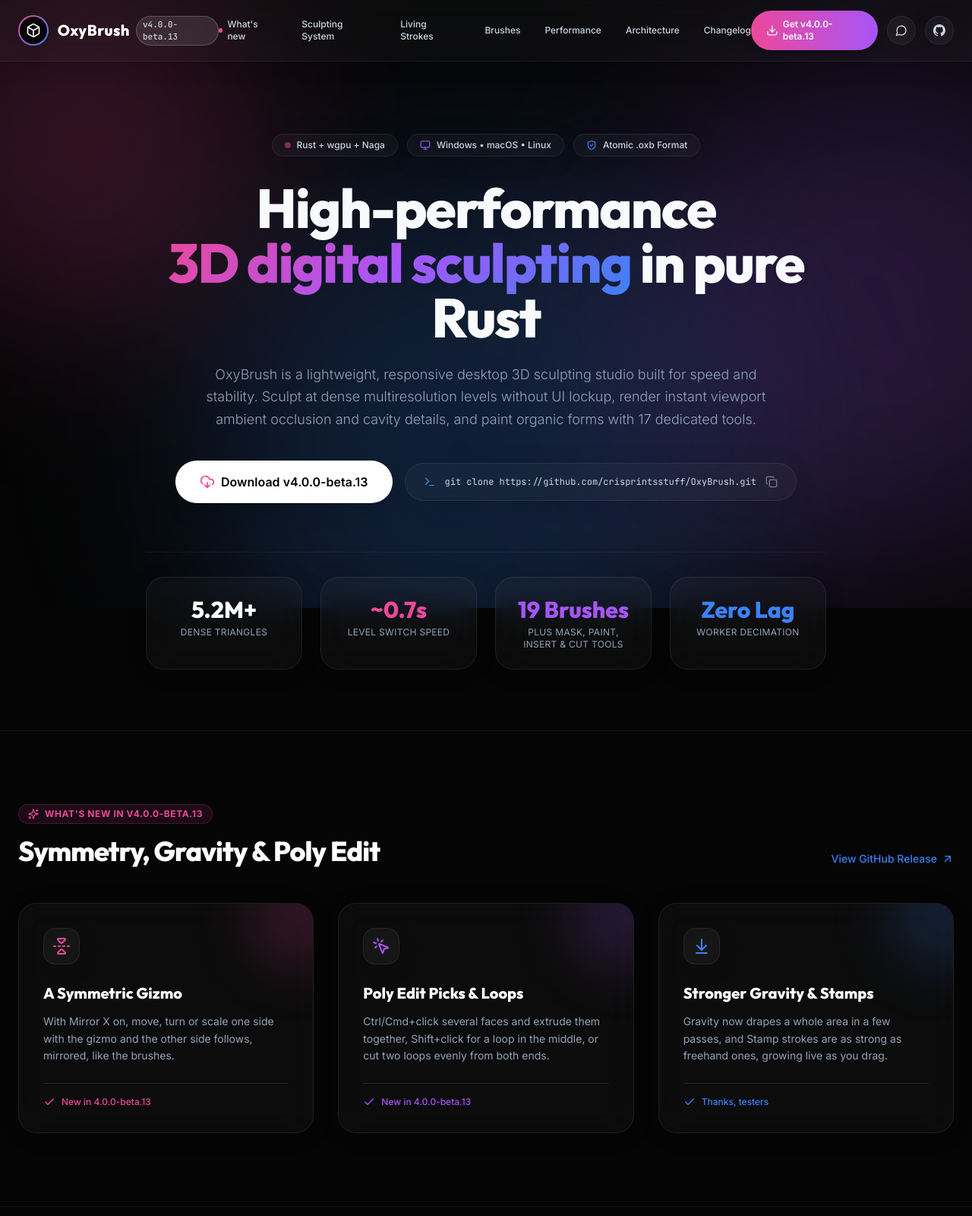
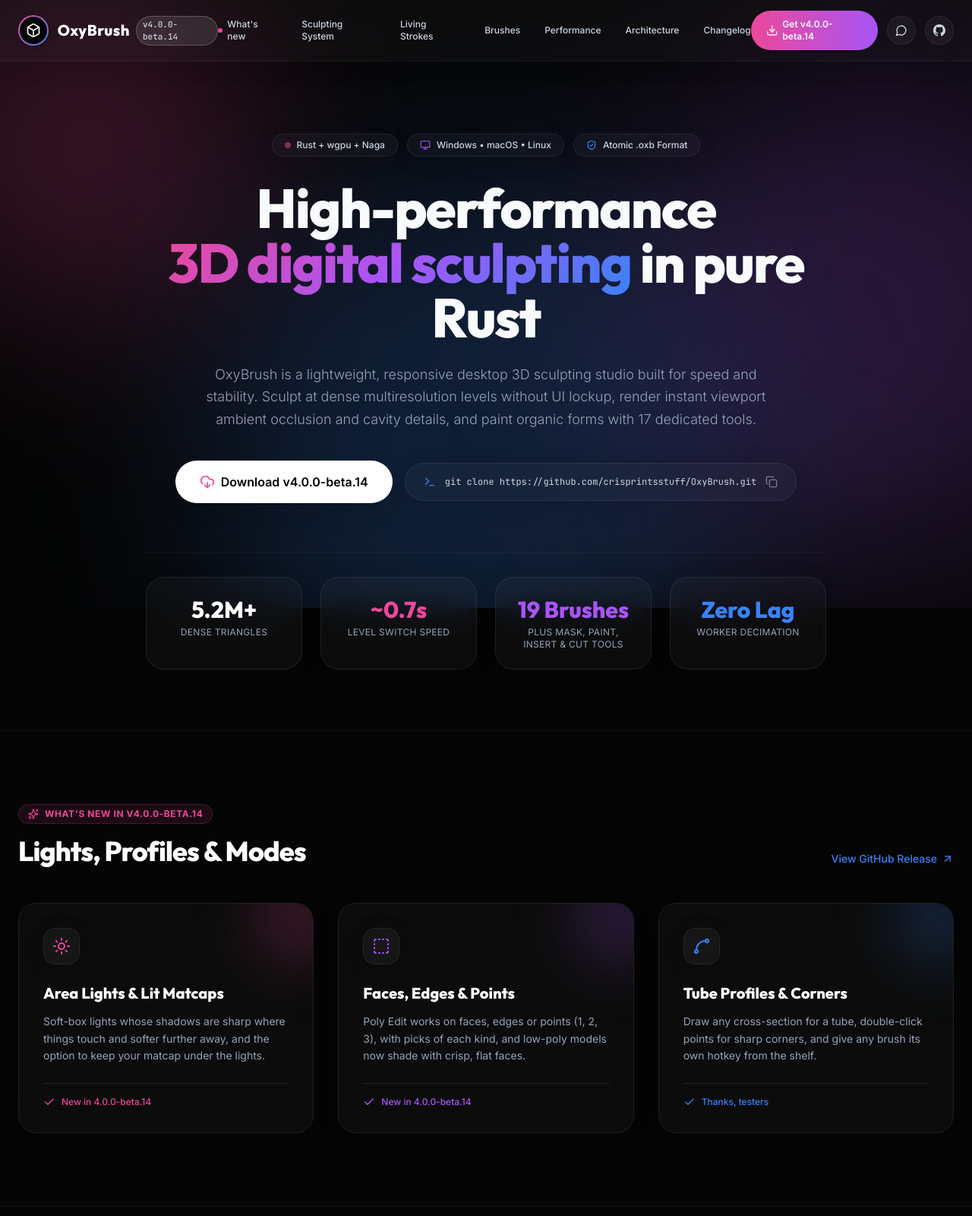
Before and after one commit to crisprintsstuff/OxyBrush, a plain HTML site: page index.html in a window 1280 px wide. Shown: the top 1600 px of the page at 76% size. Drawn offline with nearby package versions, Linux system fonts and the light colour scheme; no server answers.

Commit message:
Release 4.0.0-beta.14: area lights, tube profiles, Poly Edit modes
Bump the workspace to 4.0.0-beta.14 and update everything a release
touches, as for beta.13:

- docs/releases/v4.0.0-beta.14.md (the GitHub release notes), with the
  two new project sections (TUBC, TUBP) and the new lighting settings
  line, and what older versions do with them;
- CHANGELOG heading, README badge and roadmap row, ROADMAP status and
  "Last updated", PLANNED_FEATURES, TESTING_GUIDE (what to try in this
  beta), the Flatpak metainfo <release> entry;
- index.html: version, download links, the three What's New cards
  (lights, Poly Edit modes and flat low-poly shading, tube profiles and
  brush hotkeys) and the changelog card.

Co-Authored-By: Claude Opus 5.5 <noreply@anthropic.com>
Claude-Session: https://claude.ai/code/session_01GEttLK8THCkZ7KHELbSp7g
Signed-off-by: Claude <noreply@anthropic.com>

```diff
--- a/index.html
+++ b/index.html
@@ -138,7 +138,7 @@
         </div>
         <div class="flex items-center gap-2">
           <span class="font-display font-bold text-xl tracking-wide text-white">OxyBrush</span>
-          <span class="text-[11px] font-mono px-2 py-0.5 rounded-full bg-white/10 border border-white/20 text-slate-300 font-medium" data-latest-version>v4.0.0-beta.13</span>
+          <span class="text-[11px] font-mono px-2 py-0.5 rounded-full bg-white/10 border border-white/20 text-slate-300 font-medium" data-latest-version>v4.0.0-beta.14</span>
         </div>
       </a>
 
@@ -160,7 +160,7 @@
       <div class="flex items-center gap-3">
         <a href="#downloads" class="px-5 py-2.5 rounded-full bg-gradient-to-r from-oxy-pink to-oxy-purple hover:opacity-90 text-white font-semibold text-xs transition-all flex items-center gap-1.5 shadow-lg">
           <i data-lucide="download" class="w-4 h-4"></i>
-          <span data-latest-version data-short>Get v4.0.0-beta.13</span>
+          <span data-latest-version data-short>Get v4.0.0-beta.14</span>
         </a>
         <a href="https://discord.gg/Vfm7Km7xvG" target="_blank" rel="noopener noreferrer" class="p-2.5 rounded-full glass hover:bg-white/10 text-slate-300 hover:text-white transition-all group" title="Join the OxyBrush Discord" aria-label="OxyBrush community on Discord">
           <svg class="w-4 h-4 group-hover:scale-110 transition-transform" viewBox="0 0 24 24" fill="none" stroke="currentColor" stroke-width="2" stroke-linecap="round" stroke-linejoin="round" aria-hidden="true"><path d="M7.9 20A9 9 0 1 0 4 16.1L2 22Z"></path></svg>
@@ -207,7 +207,7 @@
         <div class="flex flex-wrap items-center justify-center gap-4 mb-16">
           <a href="#downloads" class="px-8 py-4 rounded-full bg-white hover:bg-slate-200 text-black font-semibold transition-all flex items-center gap-2 shadow-xl hover:shadow-2xl hover:-translate-y-1">
             <i data-lucide="download-cloud" class="w-5 h-5 text-oxy-pink"></i>
-            <span>Download <span data-latest-version>v4.0.0-beta.13</span></span>
+            <span>Download <span data-latest-version>v4.0.0-beta.14</span></span>
           </a>
           <button type="button" onclick="copyCommand('git clone https://github.com/crisprintsstuff/OxyBrush.git')" aria-label="Copy command: git clone https://github.com/crisprintsstuff/OxyBrush.git" class="px-6 py-4 rounded-full glass hover:bg-white/10 text-slate-300 hover:text-white font-mono text-xs transition-all flex items-center gap-3">
             <i data-lucide="terminal" class="w-4 h-4 text-oxy-blue"></i>
@@ -247,11 +247,11 @@
           <div>
             <div class="inline-flex items-center gap-2 px-3 py-1 rounded-full bg-oxy-pink/10 border border-oxy-pink/20 text-oxy-pink text-xs font-bold uppercase tracking-wider mb-4">
               <i data-lucide="sparkles" class="w-3.5 h-3.5"></i>
-              What's New in v4.0.0-beta.13
+              What's New in v4.0.0-beta.14
             </div>
-            <h2 class="text-4xl font-display font-extrabold text-white tracking-tight">Symmetry, Gravity &amp; Poly Edit</h2>
+            <h2 class="text-4xl font-display font-extrabold text-white tracking-tight">Lights, Profiles &amp; Modes</h2>
           </div>
-          <a data-release-link href="https://github.com/crisprintsstuff/OxyBrush/releases/tag/v4.0.0-beta.13" target="_blank" rel="noopener noreferrer" class="text-sm font-medium text-oxy-blue hover:text-oxy-pink transition-colors flex items-center gap-1.5 self-start md:self-end">
+          <a data-release-link href="https://github.com/crisprintsstuff/OxyBrush/releases/tag/v4.0.0-beta.14" target="_blank" rel="noopener noreferrer" class="text-sm font-medium text-oxy-blue hover:text-oxy-pink transition-colors flex items-center gap-1.5 self-start md:self-end">
             <span>View GitHub Release</span>
             <i data-lucide="arrow-up-right" class="w-4 h-4"></i>
           </a>
@@ -263,16 +263,16 @@
             <div class="absolute -right-12 -top-12 w-32 h-32 bg-oxy-pink/20 rounded-full blur-2xl group-hover:scale-150 transition-transform duration-700"></div>
             <div class="relative z-10">
               <div class="w-12 h-12 rounded-2xl glass flex items-center justify-center text-oxy-pink mb-6">
-                <i data-lucide="flip-horizontal-2" class="w-6 h-6"></i>
+                <i data-lucide="sun" class="w-6 h-6"></i>
               </div>
-              <h3 class="text-xl font-display font-bold text-white mb-3">A Symmetric Gizmo</h3>
+              <h3 class="text-xl font-display font-bold text-white mb-3">Area Lights &amp; Lit Matcaps</h3>
               <p class="text-slate-400 text-sm leading-relaxed mb-6">
-                With Mirror X on, move, turn or scale one side with the gizmo and the other side follows, mirrored, like the brushes.
+                Soft-box lights whose shadows are sharp where things touch and softer further away, and the option to keep your matcap under the lights.
               </p>
             </div>
             <div class="pt-4 border-t border-white/10 flex items-center gap-2 text-xs text-oxy-pink font-medium relative z-10">
               <i data-lucide="check" class="w-4 h-4"></i>
-              <span>New in 4.0.0-beta.13</span>
+              <span>New in 4.0.0-beta.14</span>
             </div>
           </div>
 
@@ -280,16 +280,16 @@
             <div class="absolute -right-12 -top-12 w-32 h-32 bg-oxy-purple/20 rounded-full blur-2xl group-hover:scale-150 transition-transform duration-700"></div>
             <div class="relative z-10">
               <div class="w-12 h-12 rounded-2xl glass flex items-center justify-center text-oxy-purple mb-6">
-                <i data-lucide="mouse-pointer-click" class="w-6 h-6"></i>
+                <i data-lucide="square-dashed" class="w-6 h-6"></i>
               </div>
-              <h3 class="text-xl font-display font-bold text-white mb-3">Poly Edit Picks &amp; Loops</h3>
+              <h3 class="text-xl font-display font-bold text-white mb-3">Faces, Edges &amp; Points</h3>
               <p class="text-slate-400 text-sm leading-relaxed mb-6">
-                Ctrl/Cmd+click several faces and extrude them together, Shift+click for a loop in the middle, or cut two loops evenly from both ends.
+                Poly Edit works on faces, edges or points (1, 2, 3), with picks of each kind, and low-poly models now shade with crisp, flat faces.
               </p>
             </div>
             <div class="pt-4 border-t border-white/10 flex items-center gap-2 text-xs text-oxy-purple font-medium relative z-10">
               <i data-lucide="check" class="w-4 h-4"></i>
-              <span>New in 4.0.0-beta.13</span>
+              <span>New in 4.0.0-beta.14</span>
             </div>
           </div>
 
@@ -297,11 +297,11 @@
             <div class="absolute -right-12 -top-12 w-32 h-32 bg-oxy-blue/20 rounded-full blur-2xl group-hover:scale-150 transition-transform duration-700"></div>
             <div class="relative z-10">
               <div class="w-12 h-12 rounded-2xl glass flex items-center justify-center text-oxy-blue mb-6">
-                <i data-lucide="arrow-down-to-line" class="w-6 h-6"></i>
+                <i data-lucide="spline" class="w-6 h-6"></i>
               </div>
-              <h3 class="text-xl font-display font-bold text-white mb-3">Stronger Gravity &amp; Stamps</h3>
+              <h3 class="text-xl font-display font-bold text-white mb-3">Tube Profiles &amp; Corners</h3>
               <p class="text-slate-400 text-sm leading-relaxed mb-6">
-                Gravity now drapes a whole area in a few passes, and Stamp strokes are as strong as freehand ones, growing live as you drag.
+                Draw any cross-section for a tube, double-click points for sharp corners, and give any brush its own hotkey from the shelf.
               </p>
             </div>
             <div class="pt-4 border-t border-white/10 flex items-center gap-2 text-xs text-oxy-blue font-medium relative z-10">
@@ -570,7 +570,7 @@
 
         <div class="text-center mb-16">
           <div class="text-sm font-bold text-white uppercase tracking-widest mb-3">Get Started</div>
-          <h2 class="text-4xl md:text-5xl font-display font-extrabold text-white tracking-tight mb-4">Download OxyBrush <span data-latest-version>v4.0.0-beta.13</span></h2>
+          <h2 class="text-4xl md:text-5xl font-display font-extrabold text-white tracking-tight mb-4">Download OxyBrush <span data-latest-version>v4.0.0-beta.14</span></h2>
           <p class="text-slate-400 text-lg max-w-xl mx-auto">
             Binary releases are pre-compiled and published on GitHub Releases with SHA-256 checksums.
           </p>
@@ -591,14 +591,14 @@
               <p class="text-sm text-slate-400 mb-8">Windows 10 / 11 with DirectX 12 or Vulkan support.</p>
 
               <div class="space-y-3">
-                <a data-asset="windows-setup" href="https://github.com/crisprintsstuff/OxyBrush/releases/download/v4.0.0-beta.13/OxyBrush-4.0.0-beta.13-windows-x86_64-setup.exe" class="w-full py-4 px-6 rounded-2xl glass hover:bg-oxy-blue hover:text-white hover:border-oxy-blue text-sm font-medium text-slate-200 flex items-center justify-between transition-all">
+                <a data-asset="windows-setup" href="https://github.com/crisprintsstuff/OxyBrush/releases/download/v4.0.0-beta.14/OxyBrush-4.0.0-beta.14-windows-x86_64-setup.exe" class="w-full py-4 px-6 rounded-2xl glass hover:bg-oxy-blue hover:text-white hover:border-oxy-blue text-sm font-medium text-slate-200 flex items-center justify-between transition-all">
                   <span class="flex items-center gap-3">
                     <i data-lucide="package" class="w-4 h-4 opacity-70"></i>
                     <span>Installer (.exe)</span>
                   </span>
                   <i data-lucide="download" class="w-4 h-4"></i>
                 </a>
-                <a data-asset="windows-portable" href="https://github.com/crisprintsstuff/OxyBrush/releases/download/v4.0.0-beta.13/OxyBrush-4.0.0-beta.13-windows-x86_64-portable.zip" class="w-full py-4 px-6 rounded-2xl glass hover:bg-white/10 text-sm font-medium text-slate-300 flex items-center justify-between transition-all">
+                <a data-asset="windows-portable" href="https://github.com/crisprintsstuff/OxyBrush/releases/download/v4.0.0-beta.14/OxyBrush-4.0.0-beta.14-windows-x86_64-portable.zip" class="w-full py-4 px-6 rounded-2xl glass hover:bg-white/10 text-sm font-medium text-slate-300 flex items-center justify-between transition-all">
                   <span class="flex items-center gap-3">
                     <i data-lucide="file-archive" class="w-4 h-4 opacity-70"></i>
                     <span>Portable (.zip)</span>
@@ -622,7 +622,7 @@
               <p class="text-sm text-slate-400 mb-8">macOS 11+ running Apple Silicon (M-series) &amp; Intel.</p>
 
               <div class="space-y-3">
-                <a data-asset="macos-dmg" href="https://github.com/crisprintsstuff/OxyBrush/releases/download/v4.0.0-beta.13/OxyBrush-4.0.0-beta.13-macos-universal.dmg" class="w-full py-4 px-6 rounded-2xl glass hover:bg-oxy-purple hover:text-white hover:border-oxy-purple text-sm font-medium text-slate-200 flex items-center justify-between transition-all">
+                <a data-asset="macos-dmg" href="https://github.com/crisprintsstuff/OxyBrush/releases/download/v4.0.0-beta.14/OxyBrush-4.0.0-beta.14-macos-universal.dmg" class="w-full py-4 px-6 rounded-2xl glass hover:bg-oxy-purple hover:text-white hover:border-oxy-purple text-sm font-medium text-slate-200 flex items-center justify-between transition-all">
                   <span class="flex items-center gap-3">
                     <i data-lucide="disc" class="w-4 h-4 opacity-70"></i>
                     <span>App Image (.dmg)</span>
@@ -646,14 +646,14 @@
               <p class="text-sm text-slate-400 mb-8">Modern desktop distributions via Flatpak or standalone.</p>
 
               <div class="space-y-3">
-                <a data-asset="linux-flatpak" href="https://github.com/crisprintsstuff/OxyBrush/releases/download/v4.0.0-beta.13/OxyBrush-4.0.0-beta.13-linux-x86_64.flatpak" class="w-full py-4 px-6 rounded-2xl glass hover:bg-oxy-pink hover:text-white hover:border-oxy-pink text-sm font-medium text-slate-200 flex items-center justify-between transition-all">
+                <a data-asset="linux-flatpak" href="https://github.com/crisprintsstuff/OxyBrush/releases/download/v4.0.0-beta.14/OxyBrush-4.0.0-beta.14-linux-x86_64.flatpak" class="w-full py-4 px-6 rounded-2xl glass hover:bg-oxy-pink hover:text-white hover:border-oxy-pink text-sm font-medium text-slate-200 flex items-center justify-between transition-all">
                   <span class="flex items-center gap-3">
                     <i data-lucide="box" class="w-4 h-4 opacity-70"></i>
                     <span>Flatpak Bundle</span>
                   </span>
                   <i data-lucide="download" class="w-4 h-4"></i>
                 </a>
-                <a data-asset="linux-tarball" href="https://github.com/crisprintsstuff/OxyBrush/releases/download/v4.0.0-beta.13/OxyBrush-4.0.0-beta.13-linux-x86_64.tar.gz" class="w-full py-4 px-6 rounded-2xl glass hover:bg-white/10 text-sm font-medium text-slate-300 flex items-center justify-between transition-all">
+                <a data-asset="linux-tarball" href="https://github.com/crisprintsstuff/OxyBrush/releases/download/v4.0.0-beta.14/OxyBrush-4.0.0-beta.14-linux-x86_64.tar.gz" class="w-full py-4 px-6 rounded-2xl glass hover:bg-white/10 text-sm font-medium text-slate-300 flex items-center justify-between transition-all">
                   <span class="flex items-center gap-3">
                     <i data-lucide="file-archive" class="w-4 h-4 opacity-70"></i>
                     <span>Portable (.tar.gz)</span>
@@ -693,11 +693,11 @@
 
         <div class="space-y-6">
 
-          <!-- v4.0.0-beta.13 -->
+          <!-- v4.0.0-beta.14 -->
           <div class="rounded-3xl glass overflow-hidden border-oxy-pink/30">
             <div class="px-8 py-5 border-b border-white/5 bg-white/5 flex items-center justify-between">
               <div class="flex items-center gap-4">
-                <span class="font-display font-bold text-white text-lg">4.0.0-beta.13</span>
+                <span class="font-display font-bold text-white text-lg">4.0.0-beta.14</span>
                 <span class="text-sm text-slate-400">2026-11-15</span>
                 <span class="px-3 py-1 rounded-full bg-oxy-pink text-white text-xs font-bold uppercase tracking-wide shadow-[0_0_10px_rgba(236,72,153,0.5)]">Latest</span>
               </div>
@@ -705,15 +705,15 @@
             <div class="p-8 text-sm text-slate-300 space-y-6 leading-relaxed">
               <div>
                 <span class="font-bold text-oxy-pink block mb-2 uppercase tracking-wider font-mono text-[11px]">New</span>
-                <p class="text-slate-400">The transform gizmo follows Mirror X/Y/Z; Gravity about 3.3 times stronger; Stamp strokes as strong as freehand and shown while dragging; Poly Edit picks several faces (Ctrl/Cmd+click) and cuts centred or paired edge loops.</p>
+                <p class="text-slate-400">Area lights with soft shadows; Light the matcap; tube profiles (any cross-section) and sharp tube corners, merge and delete tube points; Poly Edit Faces, Edges and Points modes with picks of each kind; a hotkey for any brush; Shift+Tab hides just the settings panel.</p>
               </div>
               <div>
                 <span class="font-bold text-oxy-blue block mb-2 uppercase tracking-wider font-mono text-[11px]">Fixed</span>
-                <p class="text-slate-400">Kelvin Grab no longer creases long pulls; Poly Edit uses newly painted face groups.</p>
+                <p class="text-slate-400">Low-poly models shade with crisp, flat faces; lights without shadows fade gently instead of ending in a hard line.</p>
               </div>
               <div>
                 <span class="font-bold text-oxy-purple block mb-2 uppercase tracking-wider font-mono text-[11px]">Earlier betas</span>
-                <p class="text-slate-400">beta.12: surface instances, Paint Groups brush, edge loops at the mask border, per-brush Gravity, Units, File &gt; Revert. beta.11: orbit around the cursor, tube Twist, Spin and Braid, glTF/GLB import and compressed export, UVs, Sharp Crease brush. beta.10: a material per piece, Living strokes Mirror copy, Split by side and shape keys, plugin API 4, posed-toe remesh fix. beta.9: quad subdivision levels, Smooth toggle, Subdivide masked, Living strokes groups and saving, Disc primitive. beta.8: Living strokes, Poly Edit bevels and smooth subdivision, human base meshes, quad spheres. beta.7: Poly Edit first steps, brush size on the model, painted imports. beta.6: undo on one piece, last stroke as a curve. beta.5: Deform window, mask borders, Inter font. beta.4: Symmetrize, Split masked, Join, custom colors. beta.2 and beta.3: Theme window, pen gestures, retopology pins, orbit by dragging the axis gizmo.</p>
+                <p class="text-slate-400">beta.13: the transform gizmo follows Mirror X/Y/Z, stronger Gravity and Stamp, Kelvin Grab without creases, Poly Edit multi-face picks and paired loops. beta.12: surface instances, Paint Groups brush, edge loops at the mask border, per-brush Gravity, Units, File &gt; Revert. beta.11: orbit around the cursor, tube Twist, Spin and Braid, glTF/GLB import and compressed export, UVs, Sharp Crease brush. beta.10: a material per piece, Living strokes Mirror copy, Split by side and shape keys, plugin API 4, posed-toe remesh fix. beta.9: quad subdivision levels, Smooth toggle, Subdivide masked, Living strokes groups and saving, Disc primitive. beta.8: Living strokes, Poly Edit bevels and smooth subdivision, human base meshes, quad spheres. beta.7: Poly Edit first steps, brush size on the model, painted imports. beta.6: undo on one piece, last stroke as a curve. beta.5: Deform window, mask borders, Inter font. beta.4: Symmetrize, Split masked, Join, custom colors. beta.2 and beta.3: Theme window, pen gestures, retopology pins, orbit by dragging the axis gizmo.</p>
               </div>
             </div>
           </div>
@@ -1219,7 +1219,7 @@
   <script>
     // Everything below is progressive enhancement. With no JavaScript, or if
     // a CDN or the GitHub API is unreachable, the page still works: download
-    // links point straight at the v4.0.0-beta.13 files (update them on release),
+    // links point straight at the v4.0.0-beta.14 files (update them on release),
     // and only the icons and the copy buttons are missing.
     if (window.lucide) lucide.createIcons();
 
```
Also changed, not shown: packaging/flatpak/io.github.crisprintsstuff.OxyBrush.metainfo.xml (+9 -0 lines), 8 other files.
